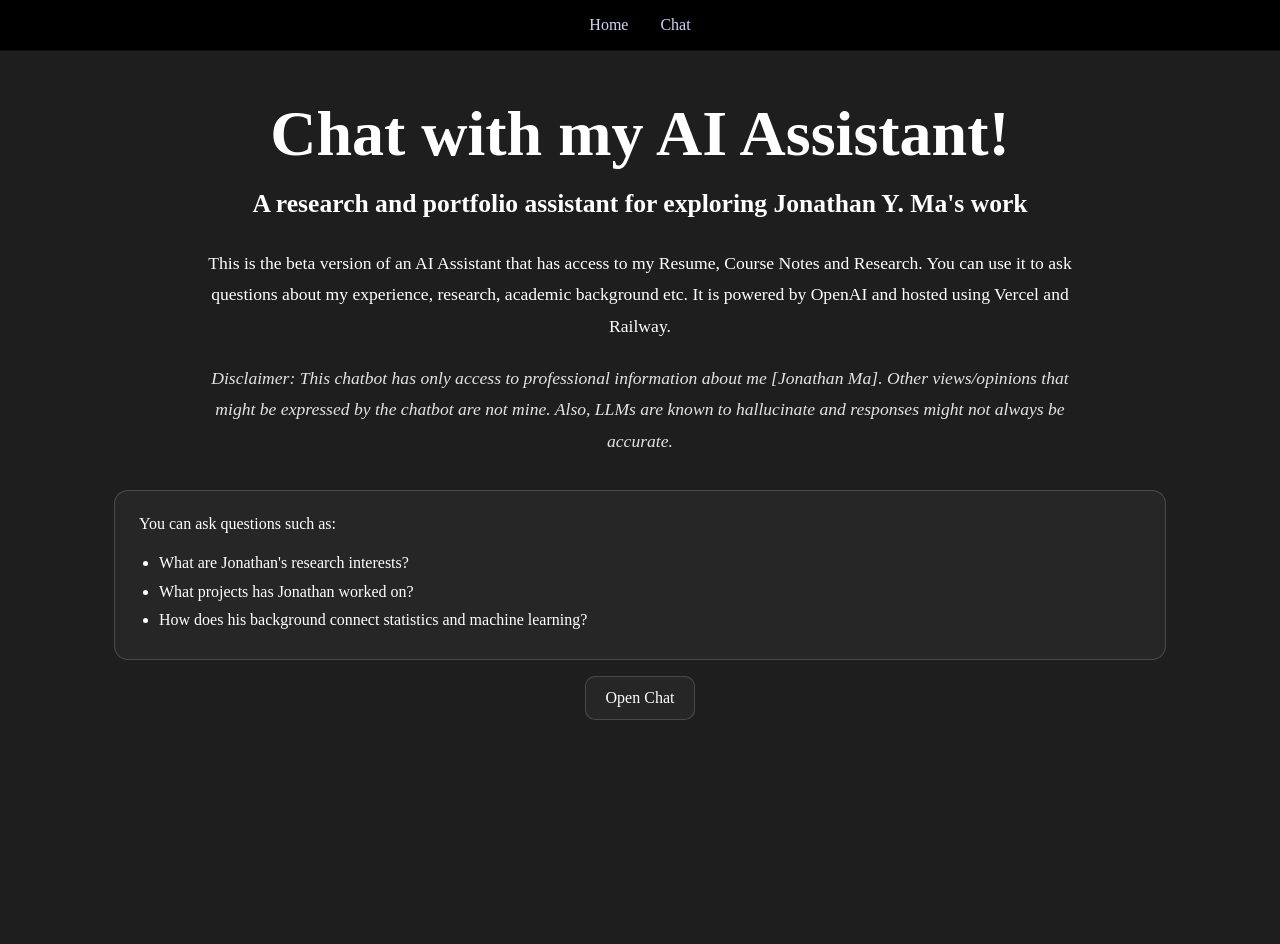
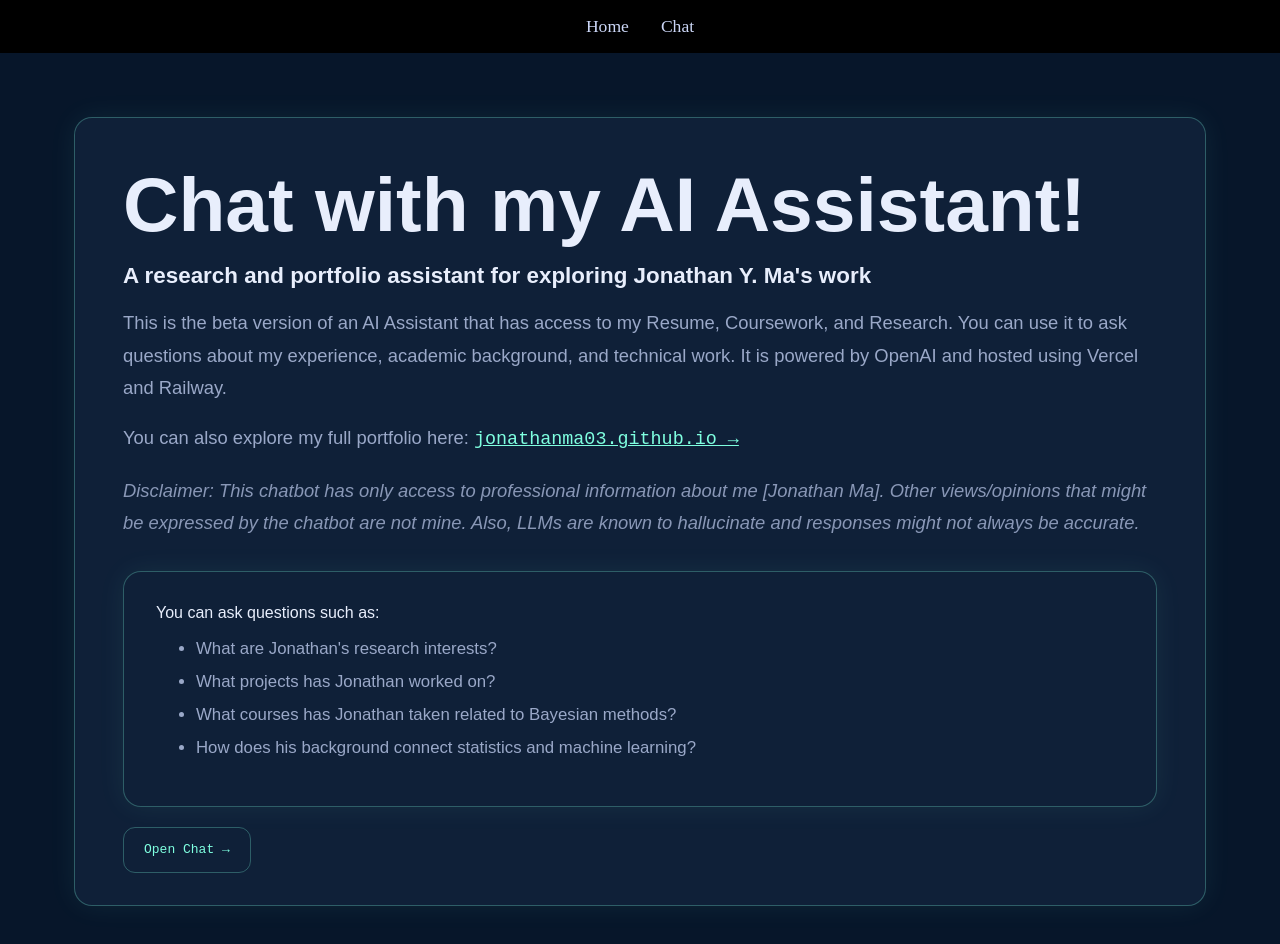
Before and after one commit to JonathanMa03/agentic-jym, a Next.js app in the folder frontend/: page / in a window 1280 px wide. Shown: the top 944 px of the page. Before the commit the page ends 824 px from the top, so only its background shows below. Built offline with nearby package versions, Linux system fonts and the light colour scheme.

Commit message:
UI update: homepage layout, styling, and portfolio link

```diff
--- a/frontend/src/app/globals.css
+++ b/frontend/src/app/globals.css
@@ -1,17 +1,12 @@
 :root {
-  color: white;
-  background-color: #1e1e1e;
-  font-synthesis: none;
-  text-rendering: optimizeLegibility;
-  -webkit-font-smoothing: antialiased;
-  -moz-osx-font-smoothing: grayscale;
-  --bg: #1e1e1e;
-  --navbar-bg: #000000;
-  --text: #ffffff;
-  --muted: #cbd6f6;
-  --border: rgba(255, 255, 255, 0.16);
-  --panel: rgba(255, 255, 255, 0.04);
-  --panel-strong: rgba(255, 255, 255, 0.07);
+  --bg: #07162a;
+  --panel: #0f2038;
+  --panel-soft: #132846;
+  --text: #e8eefc;
+  --muted: #9aa8c8;
+  --accent: #7fffe0;
+  --border: rgba(127, 255, 224, 0.28);
+  --border-soft: rgba(255, 255, 255, 0.12);
 }
 
 * {
@@ -21,263 +16,206 @@
 html,
 body {
   margin: 0;
-  padding: 0;
-  min-width: 320px;
-  min-height: 100vh;
-  background-color: var(--bg);
+  min-height: 100%;
+  background: var(--bg);
   color: var(--text);
-  font-family: "Times New Roman", serif;
-}
-
-a {
-  color: var(--muted);
-  text-decoration: none;
-  transition: color 0.2s ease;
-}
-
-a:hover {
-  color: white;
-}
-
-img {
-  max-width: 100%;
-  height: auto;
-}
-
-.site-shell {
-  min-height: 100vh;
-  background-color: var(--bg);
-  color: var(--text);
+  font-family: Arial, Helvetica, sans-serif;
 }
 
 .site-navbar {
   width: 100%;
-  background-color: var(--navbar-bg);
+  background: #000;
   display: flex;
   justify-content: center;
   gap: 2rem;
   padding: 1rem 0;
-  border-bottom: 1px solid rgba(255, 255, 255, 0.06);
 }
 
 .site-nav-link {
-  color: var(--muted);
+  color: #cbd6f6;
   text-decoration: none;
-  font-weight: 500;
-  font-size: 1rem;
+  font-family: "Times New Roman", serif;
+  font-size: 1.1rem;
 }
 
-.site-nav-link:hover,
-.site-nav-link.active {
+.site-nav-link:hover {
   color: white;
-  border-bottom: 2px solid var(--muted);
 }
 
 .page-container {
-  width: 100%;
-  max-width: 1100px;
+  max-width: 1180px;
   margin: 0 auto;
-  padding: 3rem 1.5rem 4rem;
+  padding: 4rem 1.5rem;
+}
+
+.hero-block,
+.chat-panel,
+.message-list,
+.chat-empty {
+  background: var(--panel);
+  border: 1px solid var(--border);
+  border-radius: 18px;
+  box-shadow: 0 0 28px rgba(127, 255, 224, 0.07);
 }
 
 .hero-block {
-  text-align: center;
-  margin-bottom: 2.5rem;
+  padding: 3rem;
+  text-align: left;
 }
 
 .hero-title {
-  margin: 0 0 1rem;
-  font-size: clamp(2.25rem, 5vw, 4rem);
-  font-weight: 700;
-  line-height: 1.1;
+  font-size: clamp(2.5rem, 6vw, 5rem);
+  line-height: 1;
+  margin: 0 0 1.25rem;
+  color: var(--text);
 }
 
 .hero-subtitle {
-  margin: 0 auto 1.5rem;
-  max-width: 1000px;
-  font-size: clamp(1.2rem, 2vw, 1.7rem);
-  line-height: 1.5;
-  font-weight: 600;
+  font-size: 1.4rem;
+  color: var(--text);
 }
 
 .hero-text {
-  margin: 0 auto 1.25rem;
-  max-width: 900px;
-  font-size: 1.1rem;
-  line-height: 1.8;
+  color: var(--muted);
+  font-size: 1.15rem;
+  line-height: 1.75;
 }
 
-.hero-button {
-  display: inline-block;
-  margin-top: 1rem;
-  padding: 0.75rem 1.2rem;
-  border-radius: 10px;
+.hero-button,
+.chat-submit {
+  font-family: monospace;
+  color: var(--accent);
+  background: transparent;
   border: 1px solid var(--border);
-  background: var(--panel);
-  color: white;
-  font-size: 1rem;
+  border-radius: 12px;
+  padding: 0.9rem 1.25rem;
+  text-decoration: none;
+  cursor: pointer;
 }
 
-.hero-button:hover {
-  background: var(--panel-strong);
+.hero-button:hover,
+.chat-submit:hover {
+  background: rgba(127, 255, 224, 0.08);
 }
 
 .chat-layout {
-  display: flex;
-  flex-direction: column;
-  gap: 1.5rem;
+  display: grid;
+  gap: 2rem;
 }
 
 .chat-panel {
-  border: 1px solid var(--border);
-  background: var(--panel);
-  border-radius: 14px;
-  padding: 1.5rem;
+  padding: 2rem;
 }
 
-.chat-panel h1,
-.chat-panel h2,
-.chat-panel h3 {
-  margin-top: 0;
-  text-align: center;
+.counter-badge {
+  display: inline-block;
+  margin-top: 1rem;
+  padding: 0.45rem 0.8rem;
+  border-radius: 999px;
+  font-family: monospace;
+  font-weight: 700;
+  color: #06131f;
+}
+
+.counter-green {
+  background: #7fffe0;
+}
+
+.counter-yellow {
+  background: #ffe681;
+}
+
+.counter-red {
+  background: #ff8a8a;
+}
+
+.message-list {
+  padding: 2rem;
+  display: grid;
+  gap: 1.25rem;
 }
 
 .chat-empty {
-  border: 1px dashed rgba(255, 255, 255, 0.2);
-  background: rgba(255, 255, 255, 0.03);
-  border-radius: 14px;
-  padding: 1.25rem;
-  line-height: 1.8;
+  padding: 2rem;
+  border-style: dashed;
 }
 
-.message-list {
-  display: flex;
-  flex-direction: column;
-  gap: 1rem;
+.prompt-list {
+  display: grid;
+  gap: 0.8rem;
+  color: var(--muted);
+  font-size: 1.05rem;
 }
 
 .message-bubble {
+  padding: 1.25rem;
   border-radius: 14px;
-  padding: 1rem 1.1rem;
-  border: 1px solid var(--border);
-}
-
-.message-bubble.user {
-  background: rgba(255, 255, 255, 0.06);
-}
-
-.message-bubble.assistant {
-  background: rgba(255, 255, 255, 0.03);
+  border: 1px solid var(--border-soft);
+  background: var(--panel-soft);
+  line-height: 1.7;
 }
 
 .message-role {
+  font-family: monospace;
+  color: var(--accent);
+  letter-spacing: 0.04em;
   margin-bottom: 0.5rem;
-  font-size: 0.85rem;
-  color: var(--muted);
   text-transform: uppercase;
-  letter-spacing: 0.08em;
 }
 
-.message-content {
-  margin: 0;
+.assistant-message {
+  font-family: monospace;
+  color: var(--accent);
   white-space: pre-wrap;
-  line-height: 1.8;
-  font-size: 1.05rem;
 }
 
-.sources-title {
-  margin: 0 0 0.75rem;
-  font-size: 1.1rem;
+.user-message {
+  color: var(--text);
+  white-space: pre-wrap;
 }
 
-.sources-list {
-  margin: 0;
-  padding-left: 1.25rem;
-  line-height: 1.8;
+.searching {
+  font-family: monospace;
+  color: var(--accent);
 }
 
-.error-box {
-  border: 1px solid rgba(255, 120, 120, 0.35);
-  background: rgba(255, 120, 120, 0.08);
-  color: #ffd8d8;
-  border-radius: 14px;
-  padding: 1rem;
+.searching::after {
+  content: "";
+  animation: dots 1.2s infinite;
+}
+
+@keyframes dots {
+  0% { content: ""; }
+  33% { content: "."; }
+  66% { content: ".."; }
+  100% { content: "..."; }
 }
 
 .chat-form {
-  display: flex;
-  flex-direction: column;
-  gap: 0.75rem;
+  display: grid;
+  gap: 1rem;
 }
 
 .chat-textarea {
   width: 100%;
-  min-height: 120px;
+  min-height: 140px;
   resize: vertical;
-  border-radius: 12px;
+  border-radius: 14px;
+  padding: 1rem;
+  background: #0b1b31;
   border: 1px solid var(--border);
-  background: rgba(255, 255, 255, 0.03);
-  color: white;
-  padding: 1rem;
-  font: inherit;
-  line-height: 1.6;
+  color: var(--text);
+  font-size: 1rem;
 }
 
 .chat-textarea::placeholder {
-  color: rgba(255, 255, 255, 0.55);
+  color: var(--muted);
 }
 
-.chat-textarea:focus {
-  outline: none;
-  border-color: var(--muted);
+.error-box {
+  border: 1px solid #ff8a8a;
+  color: #ffb8b8;
+  background: rgba(255, 138, 138, 0.08);
+  border-radius: 14px;
+  padding: 1rem;
 }
-
-.chat-submit {
-  align-self: flex-start;
-  padding: 0.7rem 1.1rem;
-  border-radius: 10px;
-  border: 1px solid var(--border);
-  background: rgba(255, 255, 255, 0.08);
-  color: white;
-  font: inherit;
-  cursor: pointer;
-}
-
-.chat-submit:hover {
-  background: rgba(255, 255, 255, 0.13);
-}
-
-.chat-submit:disabled {
-  opacity: 0.6;
-  cursor: not-allowed;
-}
-
-.prompt-list {
-  margin-top: 0.75rem;
-  display: flex;
-  flex-direction: column;
-  gap: 0.35rem;
-}
-
-.profile-pic {
-  width: min(30vw, 200px);
-  aspect-ratio: 1 / 1;
-  border-radius: 50%;
-  border: 3px solid white;
-  object-fit: cover;
-  display: block;
-  margin: 0 auto 20px;
-}
-
-@media (max-width: 700px) {
-  .site-navbar {
-    gap: 1rem;
-    flex-wrap: wrap;
-    padding-left: 1rem;
-    padding-right: 1rem;
-  }
-
-  .page-container {
-    padding: 2rem 1rem 3rem;
-  }
-}
--- a/frontend/src/app/page.tsx
+++ b/frontend/src/app/page.tsx
@@ -12,9 +12,21 @@ export default function HomePage() {
 
         <p className="hero-text">
           This is the beta version of an AI Assistant that has access to my Resume,
-          Course Notes and Research. You can use it to ask questions about my
-          experience, research, academic background etc. It is powered by OpenAI
+          Coursework, and Research. You can use it to ask questions about my
+          experience, academic background, and technical work. It is powered by OpenAI
           and hosted using Vercel and Railway.
+        </p>
+
+        <p className="hero-text">
+          You can also explore my full portfolio here:{" "}
+          <a
+            href="https://jonathanma03.github.io"
+            target="_blank"
+            rel="noopener noreferrer"
+            style={{ color: "var(--accent)", fontFamily: "monospace" }}
+          >
+            jonathanma03.github.io →
+          </a>
         </p>
 
         <p className="hero-text" style={{ fontStyle: "italic", opacity: 0.88 }}>
@@ -26,16 +38,20 @@ export default function HomePage() {
 
         <div className="chat-panel" style={{ marginTop: "2rem", textAlign: "left" }}>
           <p style={{ marginTop: 0 }}>You can ask questions such as:</p>
-          <ul className="sources-list">
+
+          <ul className="prompt-list">
             <li>What are Jonathan&apos;s research interests?</li>
             <li>What projects has Jonathan worked on?</li>
+            <li>What courses has Jonathan taken related to Bayesian methods?</li>
             <li>How does his background connect statistics and machine learning?</li>
           </ul>
         </div>
 
-        <Link href="/ask" className="hero-button">
-          Open Chat
-        </Link>
+        <div style={{ marginTop: "2rem" }}>
+          <Link href="/ask" className="hero-button">
+            Open Chat →
+          </Link>
+        </div>
       </section>
     </main>
   );
--- a/frontend/src/components/chat/ChatInput.tsx
+++ b/frontend/src/components/chat/ChatInput.tsx
@@ -25,12 +25,13 @@ export default function ChatInput({ onSend, isLoading }: ChatInputProps) {
       <textarea
         value={message}
         onChange={(e) => setMessage(e.target.value)}
-        placeholder="Ask about Jonathan's projects, research, or background..."
+        placeholder="Ask about Jonathan's projects, research, coursework, or background..."
         className="chat-textarea"
         disabled={isLoading}
       />
+
       <button type="submit" disabled={isLoading} className="chat-submit">
-        {isLoading ? "Unavailable / Thinking..." : "Send"}
+        {isLoading ? "Working..." : "Send"}
       </button>
     </form>
   );
```
Also changed, not shown: frontend/src/components/chat/ChatWindow.tsx (+63 -43 lines), frontend/src/components/chat/MessageBubble.tsx (+9 -7 lines).
